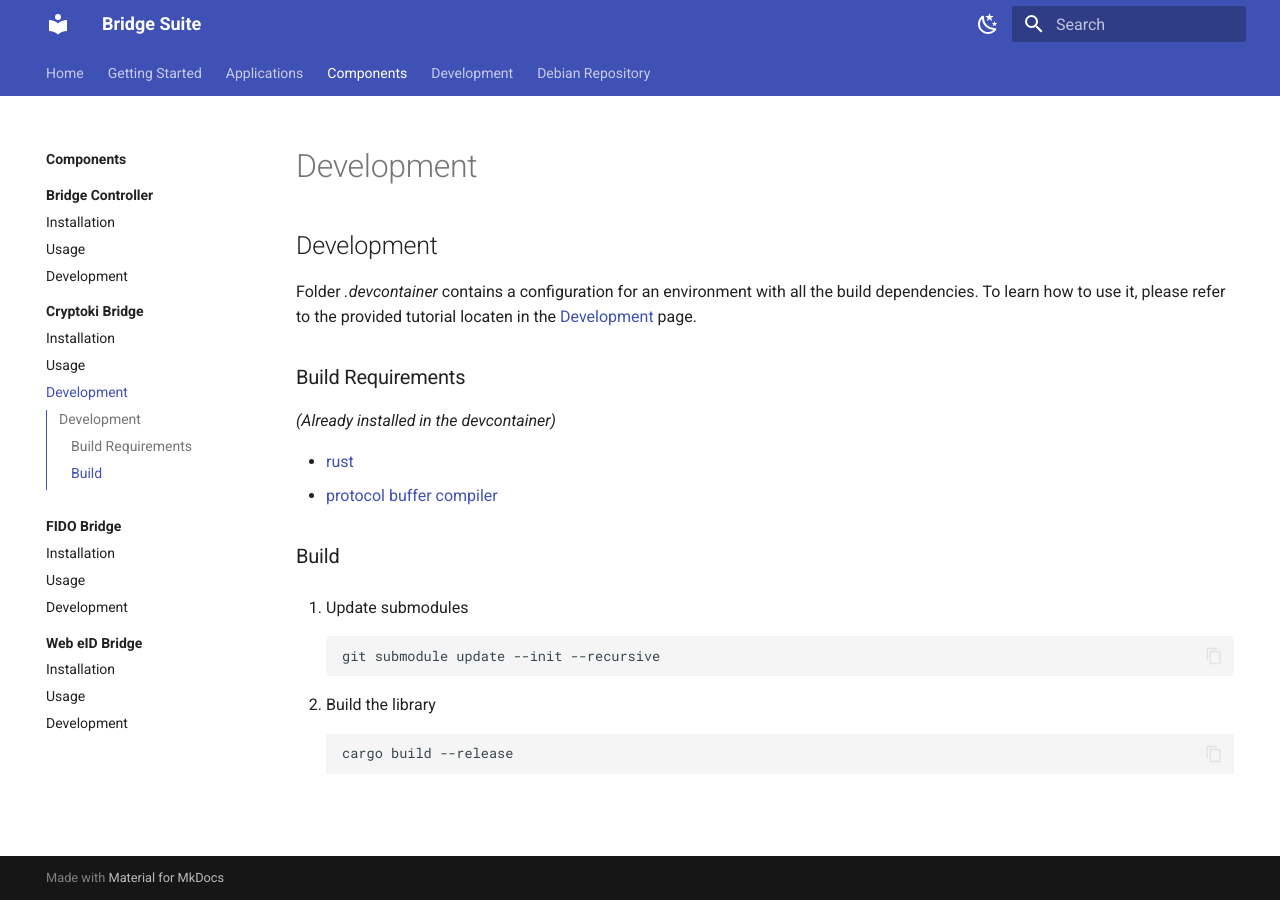
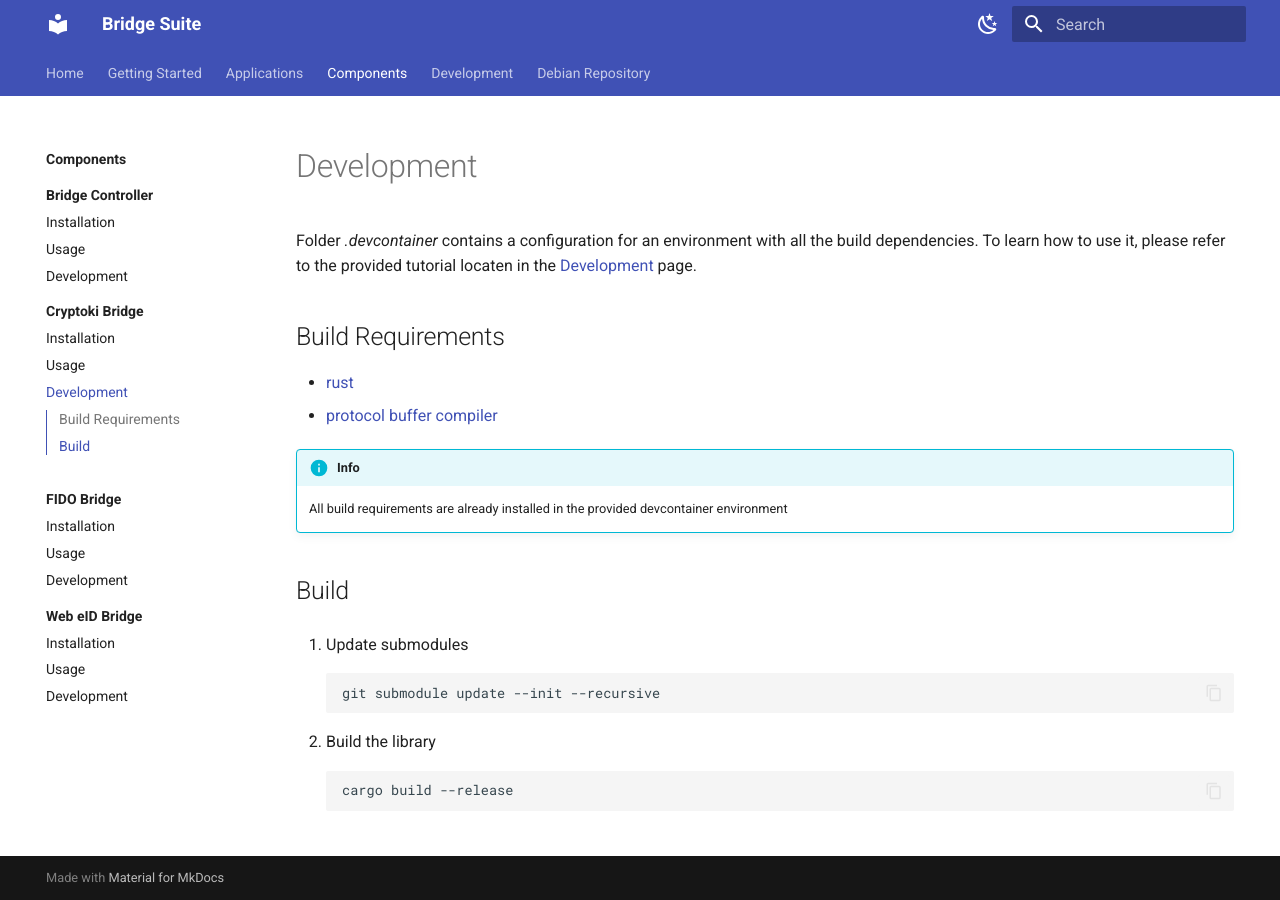
Before and after one commit to KristianMika/bridge-suite, an MkDocs documentation site: the page built from docs/src/components/cryptoki-bridge/development.md, in a window 1280 px wide. Built offline with MkDocs 1.6.1 and Material for MkDocs 9.7.7, drawn with Linux system fonts in a browser that asks for light colours.

```diff
--- a/docs/src/components/cryptoki-bridge/development.md
+++ b/docs/src/components/cryptoki-bridge/development.md
@@ -1,16 +1,16 @@
-
-## Development
+# Development
 
 Folder _.devcontainer_ contains a configuration for an environment with all the build dependencies. To learn how to use it, please refer to the provided tutorial locaten in the [Development](development.md) page.
 
-### Build Requirements
-
-_(Already installed in the devcontainer)_
+## Build Requirements
 
 - [rust](https://www.rust-lang.org/tools/install)
 - [protocol buffer compiler](https://grpc.io/docs/protoc-installation/)
 
-### Build
+!!! info "Info"
+    All build requirements are already installed in the provided devcontainer environment
+
+## Build
 
 1. Update submodules
 
```
Also changed, not shown: docs/src/components/bridge-controller/development.md (+3 -2 lines), docs/src/quickstart.md (+8 -2 lines).
